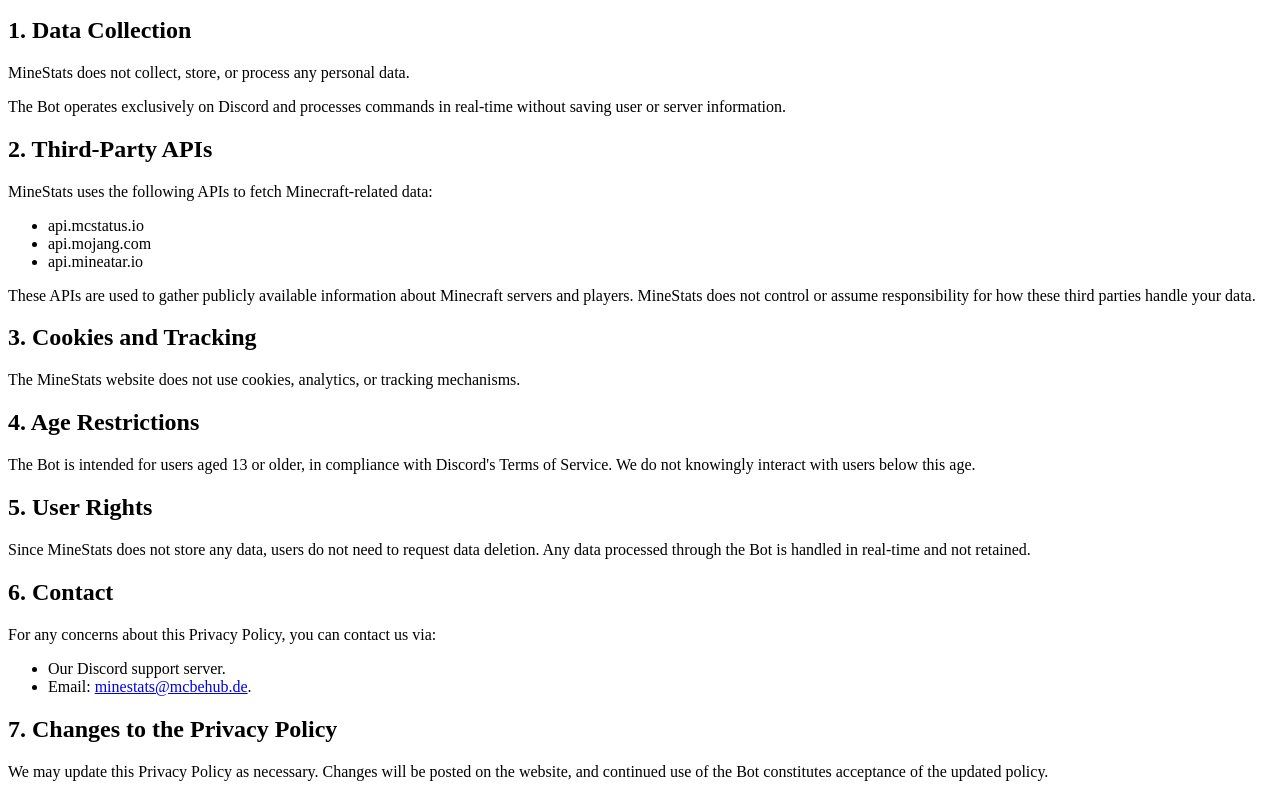
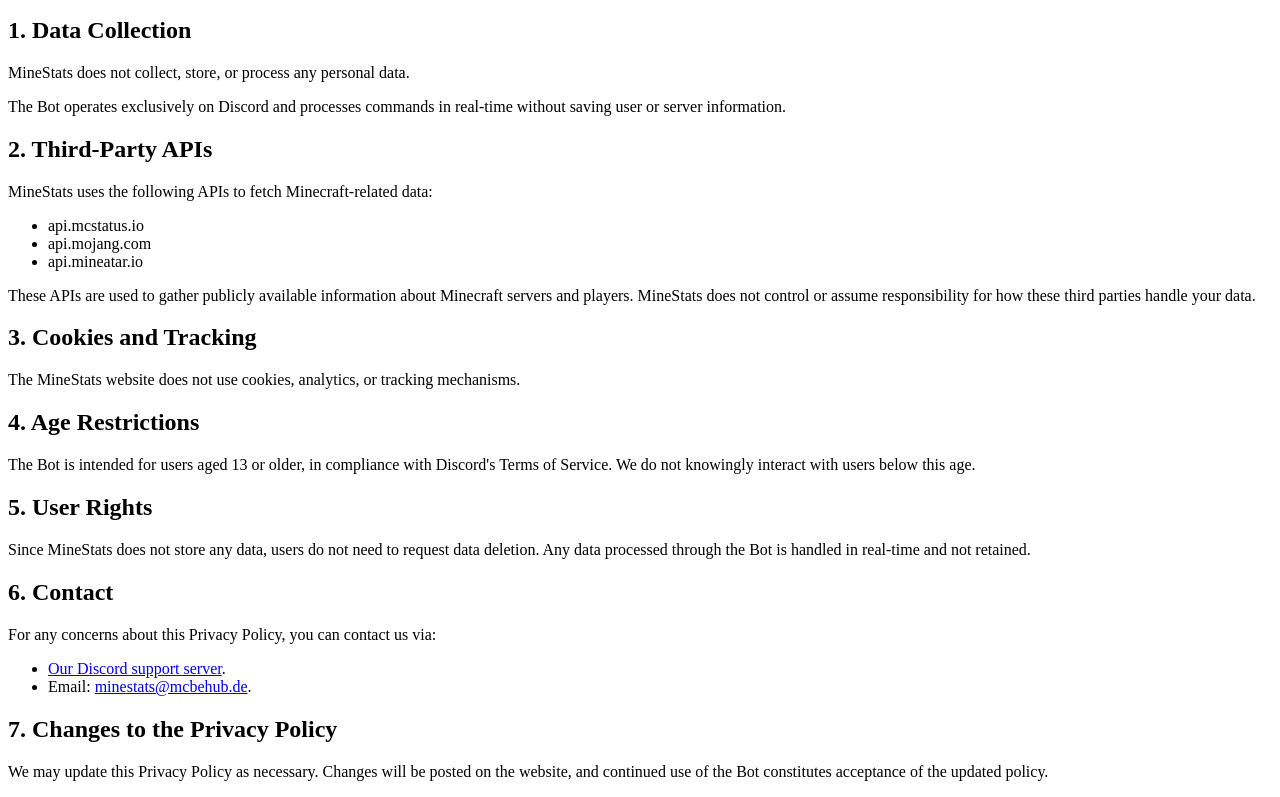
Before and after one commit to ghulq/MineStats, a plain HTML site: page privacy.html in a window 1280 px wide. Shown: the part 101-898 px from the top of the page. Drawn offline with Linux system fonts and the light colour scheme.

Commit message:
Update privacy.html

```diff
--- a/privacy.html
+++ b/privacy.html
@@ -42,7 +42,7 @@
             <h2>6. Contact</h2>
             <p>For any concerns about this Privacy Policy, you can contact us via:</p>
             <ul>
-                <li>Our Discord support server.</li>
+                <li><a href="https://discord.gg/bYGPUPBKzU">Our Discord support server</a>.</li>
                 <li>Email: <a href="mailto:minestats@mcbehub.de">minestats@mcbehub.de</a>.</li>
             </ul>
         </section>
```
